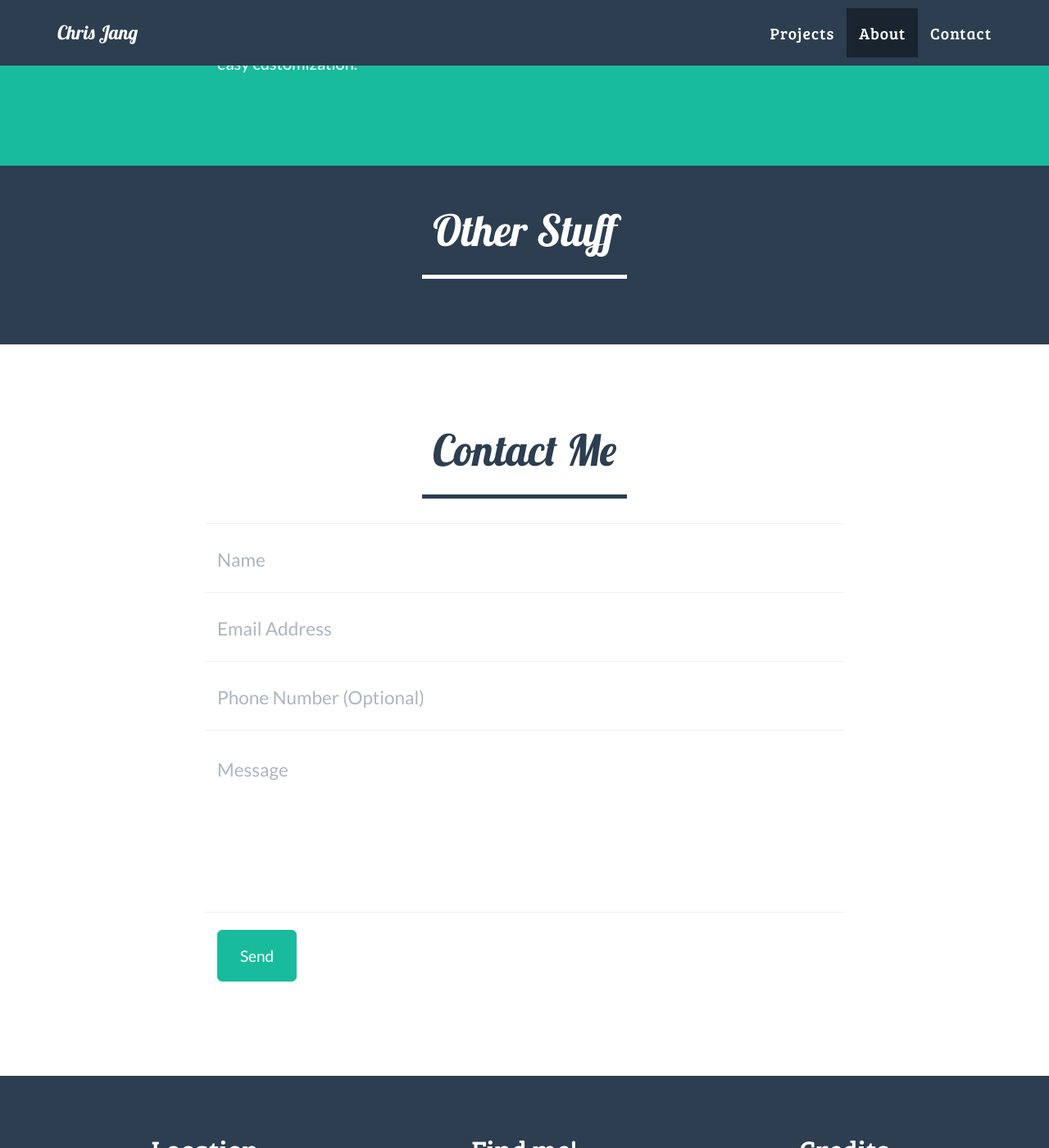
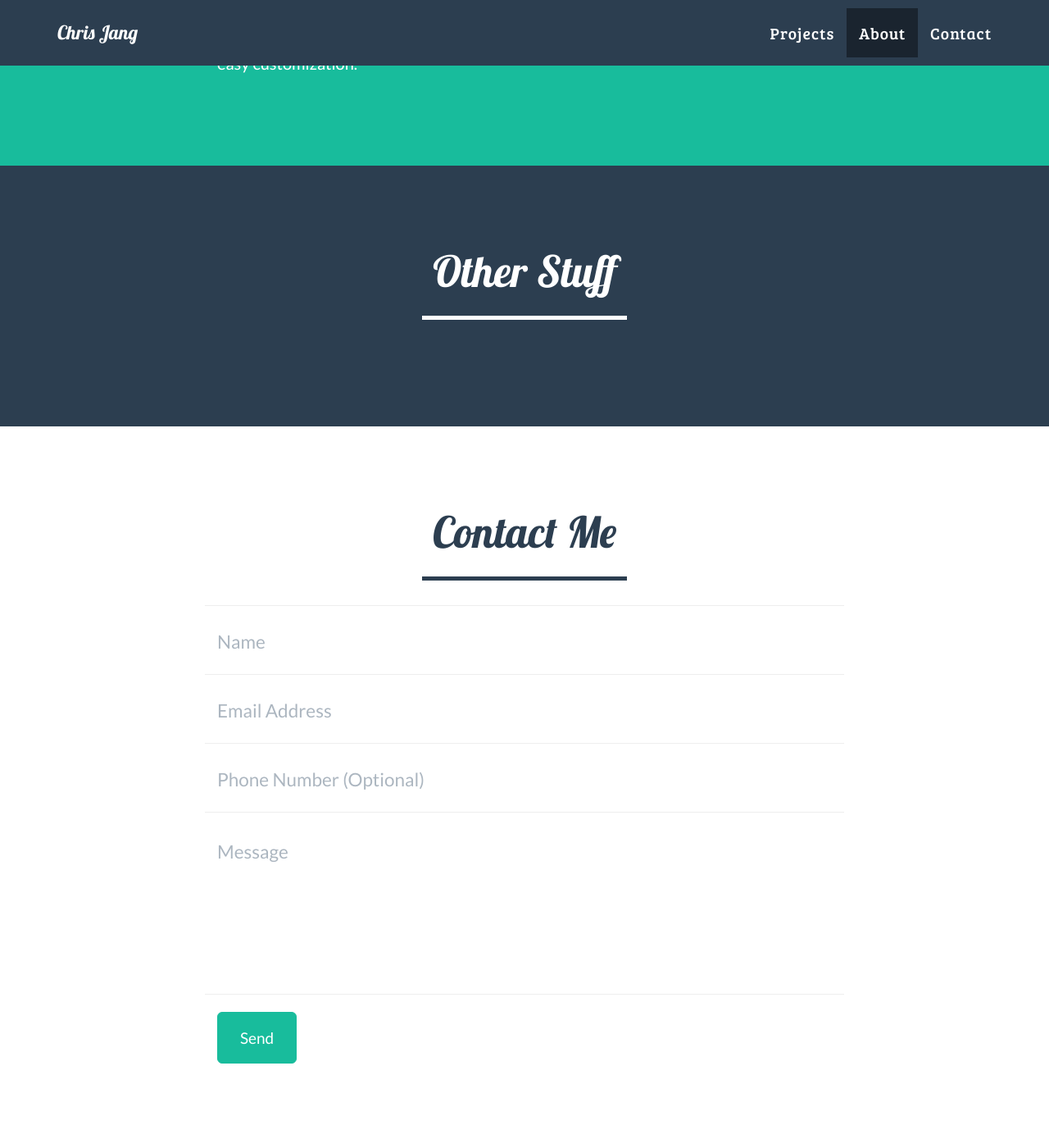
Before and after one commit to cjang5/cjang5.github.io, a Jekyll site: the page built from index.html, in a window 1280 px wide and 1400 px high, scrolled down 1202 px. Shown: the whole window at 82% size. Built offline with Jekyll 4.4.1, drawn with Linux system fonts in a browser that asks for light colours.

Commit message:
Changed padding on Other Stuff

```diff
--- a/_includes/css/main.css
+++ b/_includes/css/main.css
@@ -226,7 +226,8 @@ section.success {
 }
 
 section.OtherStuff {
-    padding: 50px 0;
+    padding-top: 50px 0;
+    padding-bottom: 40px 0;
     color: #fff;
     background: #{{ site.color.secondary }};
 }
```
